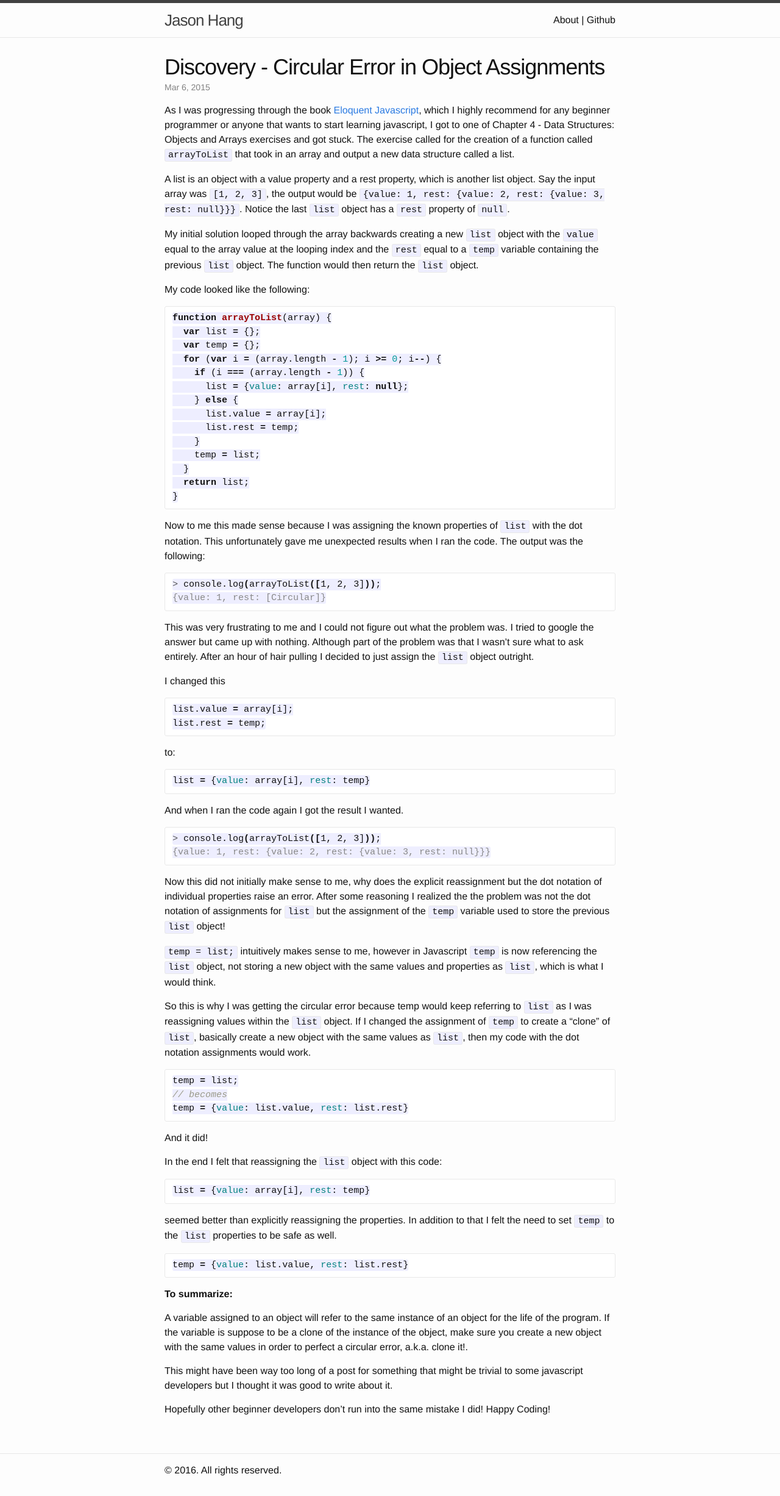
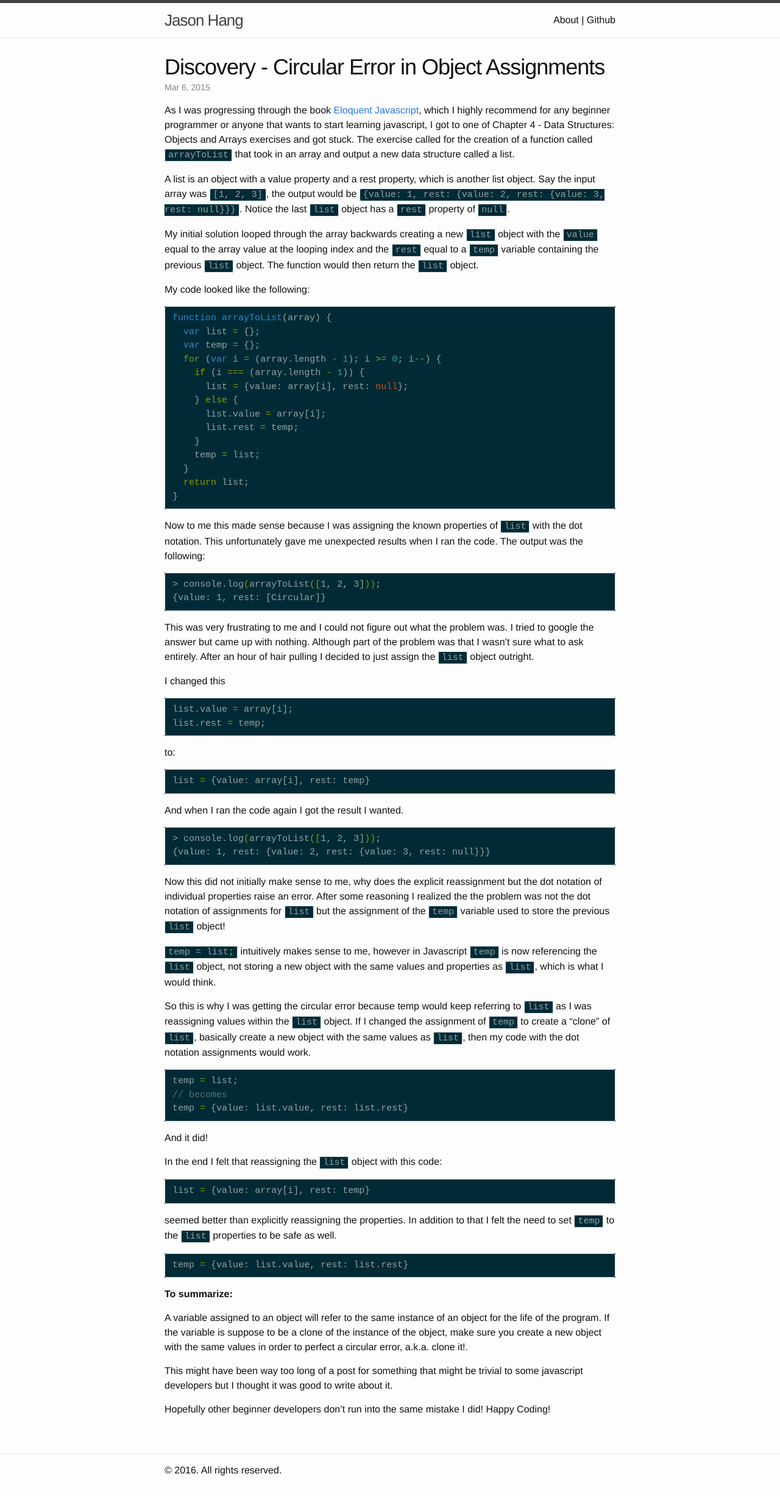
Before and after one commit to jdhang/jdhang.github.io, a Jekyll site: the page built from _posts/2015-03-06-discovery-circular-error-in-object-assignments.md, in a window 1280 px wide. Shown: the whole page at 61% size. Built offline with Jekyll 4.4.1, drawn with Linux system fonts in a browser that asks for light colours.

Commit message:
Added new syntax highlighter styles, couldn't decided so I left 4 in there.

```diff
--- a/_sass/_base.scss
+++ b/_sass/_base.scss
@@ -127,10 +127,15 @@ blockquote {
  */
 pre,
 code {
+    // color: #f8f8f2; // monokai
+    color: #93a1a1; // solarized dark
     font-size: 15px;
     border: 1px solid $grey-color-light;
     border-radius: 3px;
-    background-color: #eef;
+    // background-color: #eef; // syntax highlight
+    // background-color: #282722; // monokai
+    background-color: #002b36; // solarized dark
+    // background-color: #333333; // desert
 }
 
 code {
--- /dev/null
+++ b/_sass/_desert.scss
@@ -0,0 +1,76 @@
+/*
+ * Syntax highlighting style
+ * Desert
+ */
+
+
+.highlight  { background: #333333; color: #ffffff}
+.highlight .hll { background-color: #ffffcc }
+.highlight .c { color: #87ceeb} /* Comment */
+.highlight .err { color: #ffffff} /* Error */
+.highlight .g { color: #ffffff} /* Generic */
+.highlight .k { color: #f0e68c} /* Keyword */
+.highlight .l { color: #ffffff} /* Literal */
+.highlight .n { color: #ffffff} /* Name */
+.highlight .o { color: #ffffff} /* Operator */
+.highlight .x { color: #ffffff} /* Other */
+.highlight .p { color: #ffffff} /* Punctuation */
+.highlight .cm { color: #87ceeb} /* Comment.Multiline */
+.highlight .cp { color: #cd5c5c} /* Comment.Preproc */
+.highlight .c1 { color: #87ceeb} /* Comment.Single */
+.highlight .cs { color: #87ceeb} /* Comment.Special */
+.highlight .gd { color: #0000c0; font-weight: bold; background-color: #008080 } /* Generic.Deleted */
+.highlight .ge { color: #c000c0; text-decoration: underline} /* Generic.Emph */
+.highlight .gr { color: #c0c0c0; font-weight: bold; background-color: #c00000 } /* Generic.Error */
+.highlight .gh { color: #cd5c5c} /* Generic.Heading */
+.highlight .gi { color: #ffffff; background-color: #0000c0 } /* Generic.Inserted */
+.highlight .go { color: #add8e6; font-weight: bold; background-color: #4d4d4d } /* Generic.Output */
+.highlight .gp { color: #ffffff} /* Generic.Prompt */
+.highlight .gs { color: #ffffff} /* Generic.Strong */
+.highlight .gu { color: #cd5c5c} /* Generic.Subheading */
+.highlight .gt { color: #c0c0c0; font-weight: bold; background-color: #c00000 } /* Generic.Traceback */
+.highlight .kc { color: #f0e68c} /* Keyword.Constant */
+.highlight .kd { color: #f0e68c} /* Keyword.Declaration */
+.highlight .kn { color: #f0e68c} /* Keyword.Namespace */
+.highlight .kp { color: #f0e68c} /* Keyword.Pseudo */
+.highlight .kr { color: #f0e68c} /* Keyword.Reserved */
+.highlight .kt { color: #bdb76b} /* Keyword.Type */
+.highlight .ld { color: #ffffff} /* Literal.Date */
+.highlight .m { color: #ffffff} /* Literal.Number */
+.highlight .s { color: #ffffff} /* Literal.String */
+.highlight .na { color: #ffffff} /* Name.Attribute */
+.highlight .nb { color: #ffffff} /* Name.Builtin */
+.highlight .nc { color: #ffffff} /* Name.Class */
+.highlight .no { color: #ffa0a0} /* Name.Constant */
+.highlight .nd { color: #ffffff} /* Name.Decorator */
+.highlight .ni { color: #ffdead} /* Name.Entity */
+.highlight .ne { color: #ffffff} /* Name.Exception */
+.highlight .nf { color: #ffffff} /* Name.Function */
+.highlight .nl { color: #ffffff} /* Name.Label */
+.highlight .nn { color: #ffffff} /* Name.Namespace */
+.highlight .nx { color: #ffffff} /* Name.Other */
+.highlight .py { color: #ffffff} /* Name.Property */
+.highlight .nt { color: #f0e68c} /* Name.Tag */
+.highlight .nv { color: #98fb98} /* Name.Variable */
+.highlight .ow { color: #ffffff} /* Operator.Word */
+.highlight .w { color: #ffffff} /* Text.Whitespace */
+.highlight .mf { color: #ffffff} /* Literal.Number.Float */
+.highlight .mh { color: #ffffff} /* Literal.Number.Hex */
+.highlight .mi { color: #ffffff} /* Literal.Number.Integer */
+.highlight .mo { color: #ffffff} /* Literal.Number.Oct */
+.highlight .sb { color: #ffffff} /* Literal.String.Backtick */
+.highlight .sc { color: #ffffff} /* Literal.String.Char */
+.highlight .sd { color: #ffffff} /* Literal.String.Doc */
+.highlight .s2 { color: #ffffff} /* Literal.String.Double */
+.highlight .se { color: #ffffff} /* Literal.String.Escape */
+.highlight .sh { color: #ffffff} /* Literal.String.Heredoc */
+.highlight .si { color: #ffffff} /* Literal.String.Interpol */
+.highlight .sx { color: #ffffff} /* Literal.String.Other */
+.highlight .sr { color: #ffffff} /* Literal.String.Regex */
+.highlight .s1 { color: #ffffff} /* Literal.String.Single */
+.highlight .ss { color: #ffffff} /* Literal.String.Symbol */
+.highlight .bp { color: #ffffff} /* Name.Builtin.Pseudo */
+.highlight .vc { color: #98fb98} /* Name.Variable.Class */
+.highlight .vg { color: #98fb98} /* Name.Variable.Global */
+.highlight .vi { color: #98fb98} /* Name.Variable.Instance */
+.highlight .il { color: #ffffff} /* Literal.Number.Integer.Long */
--- /dev/null
+++ b/_sass/_monokai.scss
@@ -0,0 +1,64 @@
+/**
+ * Syntax highlighting styles
+ * Monokai
+ */
+
+.highlight         { background-color: #272822 }
+.c                 { color: #75715e }                            /* Comment                     */
+.err               { color: #960050; background-color: #1e0010 } /* Error                       */
+.k                 { color: #66d9ef }                            /* Keyword                     */
+.l                 { color: #ae81ff }                            /* Literal                     */
+.n                 { color: #f8f8f2 }                            /* Name                        */
+.o                 { color: #f92672 }                            /* Operator                    */
+.p                 { color: #f8f8f2 }                            /* Punctuation                 */
+.cm                { color: #75715e }                            /* Comment.Multiline           */
+.cp                { color: #75715e }                            /* Comment.Preproc             */
+.c1                { color: #75715e }                            /* Comment.Single              */
+.cs                { color: #75715e }                            /* Comment.Special             */
+.ge                { font-style: italic }                        /* Generic.Emph                */
+.gs                { font-weight: bold }                         /* Generic.Strong              */
+.kc                { color: #66d9ef }                            /* Keyword.Constant            */
+.kd                { color: #66d9ef }                            /* Keyword.Declaration         */
+.kn                { color: #f92672 }                            /* Keyword.Namespace           */
+.kp                { color: #66d9ef }                            /* Keyword.Pseudo              */
+.kr                { color: #66d9ef }                            /* Keyword.Reserved            */
+.kt                { color: #66d9ef }                            /* Keyword.Type                */
+.ld                { color: #e6db74 }                            /* Literal.Date                */
+.m                 { color: #ae81ff }                            /* Literal.Number              */
+.s                 { color: #e6db74 }                            /* Literal.String              */
+.na                { color: #a6e22e }                            /* Name.Attribute              */
+.nb                { color: #f8f8f2 }                            /* Name.Builtin                */
+.nc                { color: #a6e22e }                            /* Name.Class                  */
+.no                { color: #66d9ef }                            /* Name.Constant               */
+.nd                { color: #a6e22e }                            /* Name.Decorator              */
+.ni                { color: #f8f8f2 }                            /* Name.Entity                 */
+.ne                { color: #a6e22e }                            /* Name.Exception              */
+.nf                { color: #a6e22e }                            /* Name.Function               */
+.nl                { color: #f8f8f2 }                            /* Name.Label                  */
+.nn                { color: #f8f8f2 }                            /* Name.Namespace              */
+.nx                { color: #a6e22e }                            /* Name.Other                  */
+.py                { color: #f8f8f2 }                            /* Name.Property               */
+.nt                { color: #f92672 }                            /* Name.Tag                    */
+.nv                { color: #f8f8f2 }                            /* Name.Variable               */
+.ow                { color: #f92672 }                            /* Operator.Word               */
+.w                 { color: #f8f8f2 }                            /* Text.Whitespace             */
+.mf                { color: #ae81ff }                            /* Literal.Number.Float        */
+.mh                { color: #ae81ff }                            /* Literal.Number.Hex          */
+.mi                { color: #ae81ff }                            /* Literal.Number.Integer      */
+.mo                { color: #ae81ff }                            /* Literal.Number.Oct          */
+.sb                { color: #e6db74 }                            /* Literal.String.Backtick     */
+.sc                { color: #e6db74 }                            /* Literal.String.Char         */
+.sd                { color: #e6db74 }                            /* Literal.String.Doc          */
+.s2                { color: #e6db74 }                            /* Literal.String.Double       */
+.se                { color: #ae81ff }                            /* Literal.String.Escape       */
+.sh                { color: #e6db74 }                            /* Literal.String.Heredoc      */
+.si                { color: #e6db74 }                            /* Literal.String.Interpol     */
+.sx                { color: #e6db74 }                            /* Literal.String.Other        */
+.sr                { color: #e6db74 }                            /* Literal.String.Regex        */
+.s1                { color: #e6db74 }                            /* Literal.String.Single       */
+.ss                { color: #e6db74 }                            /* Literal.String.Symbol       */
+.bp                { color: #f8f8f2 }                            /* Name.Builtin.Pseudo         */
+.vc                { color: #f8f8f2 }                            /* Name.Variable.Class         */
+.vg                { color: #f8f8f2 }                            /* Name.Variable.Global        */
+.vi                { color: #f8f8f2 }                            /* Name.Variable.Instance      */
+.il                { color: #ae81ff }                            /* Literal.Number.Integer.Long */
--- /dev/null
+++ b/_sass/_solarized-dark.scss
@@ -0,0 +1,85 @@
+/* Solarized Dark
+For use with Jekyll and Pygments
+http://ethanschoonover.com/solarized
+SOLARIZED HEX      ROLE
+--------- -------- ------------------------------------------
+base03    #002b36  background
+base01    #586e75  comments / secondary content
+base1     #93a1a1  body text / default code / primary content
+orange    #cb4b16  constants
+red       #dc322f  regex, special keywords
+blue      #268bd2  reserved keywords
+cyan      #2aa198  strings, numbers
+green     #859900  operators, other keywords
+*/
+
+.highlight { background-color: #002b36; color: #93a1a1 }
+.highlight .lineno { color: #586e75 } /* Line Numbers */
+.highlight .c { color: #586e75 } /* Comment */
+.highlight .err { color: #93a1a1 } /* Error */
+.highlight .g { color: #93a1a1 } /* Generic */
+.highlight .k { color: #859900 } /* Keyword */
+.highlight .l { color: #93a1a1 } /* Literal */
+.highlight .n { color: #93a1a1 } /* Name */
+.highlight .o { color: #859900 } /* Operator */
+.highlight .x { color: #cb4b16 } /* Other */
+.highlight .p { color: #93a1a1 } /* Punctuation */
+.highlight .cm { color: #586e75 } /* Comment.Multiline */
+.highlight .cp { color: #859900 } /* Comment.Preproc */
+.highlight .c1 { color: #586e75 } /* Comment.Single */
+.highlight .cs { color: #859900 } /* Comment.Special */
+.highlight .gd { color: #2aa198 } /* Generic.Deleted */
+.highlight .ge { color: #93a1a1; font-style: italic } /* Generic.Emph */
+.highlight .gr { color: #dc322f } /* Generic.Error */
+.highlight .gh { color: #cb4b16 } /* Generic.Heading */
+.highlight .gi { color: #859900 } /* Generic.Inserted */
+.highlight .go { color: #93a1a1 } /* Generic.Output */
+.highlight .gp { color: #93a1a1 } /* Generic.Prompt */
+.highlight .gs { color: #93a1a1; font-weight: bold } /* Generic.Strong */
+.highlight .gu { color: #cb4b16 } /* Generic.Subheading */
+.highlight .gt { color: #93a1a1 } /* Generic.Traceback */
+.highlight .kc { color: #cb4b16 } /* Keyword.Constant */
+.highlight .kd { color: #268bd2 } /* Keyword.Declaration */
+.highlight .kn { color: #859900 } /* Keyword.Namespace */
+.highlight .kp { color: #859900 } /* Keyword.Pseudo */
+.highlight .kr { color: #268bd2 } /* Keyword.Reserved */
+.highlight .kt { color: #dc322f } /* Keyword.Type */
+.highlight .ld { color: #93a1a1 } /* Literal.Date */
+.highlight .m { color: #2aa198 } /* Literal.Number */
+.highlight .s { color: #2aa198 } /* Literal.String */
+.highlight .na { color: #93a1a1 } /* Name.Attribute */
+.highlight .nb { color: #B58900 } /* Name.Builtin */
+.highlight .nc { color: #268bd2 } /* Name.Class */
+.highlight .no { color: #cb4b16 } /* Name.Constant */
+.highlight .nd { color: #268bd2 } /* Name.Decorator */
+.highlight .ni { color: #cb4b16 } /* Name.Entity */
+.highlight .ne { color: #cb4b16 } /* Name.Exception */
+.highlight .nf { color: #268bd2 } /* Name.Function */
+.highlight .nl { color: #93a1a1 } /* Name.Label */
+.highlight .nn { color: #93a1a1 } /* Name.Namespace */
+.highlight .nx { color: #93a1a1 } /* Name.Other */
+.highlight .py { color: #93a1a1 } /* Name.Property */
+.highlight .nt { color: #268bd2 } /* Name.Tag */
+.highlight .nv { color: #268bd2 } /* Name.Variable */
+.highlight .ow { color: #859900 } /* Operator.Word */
+.highlight .w { color: #93a1a1 } /* Text.Whitespace */
+.highlight .mf { color: #2aa198 } /* Literal.Number.Float */
+.highlight .mh { color: #2aa198 } /* Literal.Number.Hex */
+.highlight .mi { color: #2aa198 } /* Literal.Number.Integer */
+.highlight .mo { color: #2aa198 } /* Literal.Number.Oct */
+.highlight .sb { color: #586e75 } /* Literal.String.Backtick */
+.highlight .sc { color: #2aa198 } /* Literal.String.Char */
+.highlight .sd { color: #93a1a1 } /* Literal.String.Doc */
+.highlight .s2 { color: #2aa198 } /* Literal.String.Double */
+.highlight .se { color: #cb4b16 } /* Literal.String.Escape */
+.highlight .sh { color: #93a1a1 } /* Literal.String.Heredoc */
+.highlight .si { color: #2aa198 } /* Literal.String.Interpol */
+.highlight .sx { color: #2aa198 } /* Literal.String.Other */
+.highlight .sr { color: #dc322f } /* Literal.String.Regex */
+.highlight .s1 { color: #2aa198 } /* Literal.String.Single */
+.highlight .ss { color: #2aa198 } /* Literal.String.Symbol */
+.highlight .bp { color: #268bd2 } /* Name.Builtin.Pseudo */
+.highlight .vc { color: #268bd2 } /* Name.Variable.Class */
+.highlight .vg { color: #268bd2 } /* Name.Variable.Global */
+.highlight .vi { color: #268bd2 } /* Name.Variable.Instance */
+.highlight .il { color: #2aa198 } /* Literal.Number.Integer.Long */
--- a/css/main.scss
+++ b/css/main.scss
@@ -48,5 +48,8 @@ $on-laptop:        800px;
 @import
         "base",
         "layout",
-        "syntax-highlighting"
+        // "syntax-highlighting"
+        "solarized-dark"
+        // "monokai"
+        // "desert"
 ;
```
